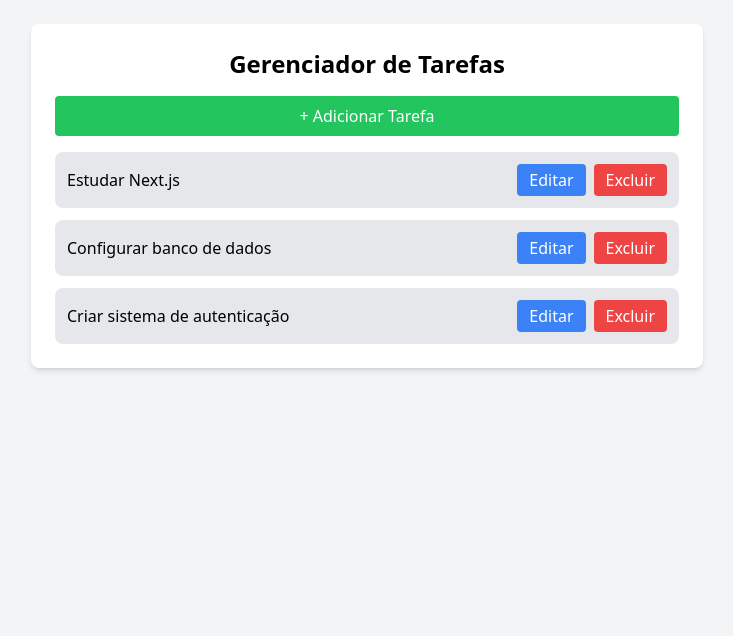
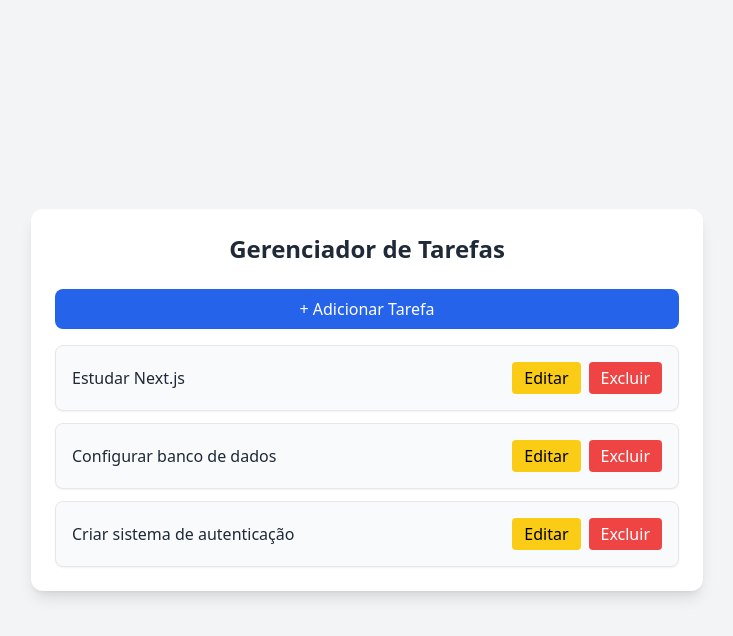
Before and after one commit to devdenisviana/gerenciador-tarefas, a Next.js app: page / in a window 1280 px wide. Shown: the top 636 px of the page, without its empty margins (273-1006 px from the left). Built offline with nearby package versions, Linux system fonts and the light colour scheme.

Commit message:
alteração da paleta de cores

```diff
--- a/src/app/globals.css
+++ b/src/app/globals.css
@@ -3,15 +3,12 @@
 @tailwind utilities;
 
 :root {
-  --background: #ffffff;
-  --foreground: #171717;
-}
-
-@media (prefers-color-scheme: dark) {
-  :root {
-    --background: #0a0a0a;
-    --foreground: #ededed;
-  }
+  --background: #f8fafc;
+  --foreground: #1e293b;
+  --card-bg: #ffffff;
+  --primary: #2563eb;
+  --danger: #ef4444;
+  --warning: #facc15;
 }
 
 body {
--- a/src/app/page.tsx
+++ b/src/app/page.tsx
@@ -2,35 +2,27 @@
 import { useState } from "react";
 
 export default function Home() {
-  // Estado da lista de tarefas
   const [tasks, setTasks] = useState([
     { id: 1, text: "Estudar Next.js" },
     { id: 2, text: "Configurar banco de dados" },
     { id: 3, text: "Criar sistema de autenticação" },
   ]);
 
-  // Estado do modal
   const [isModalOpen, setIsModalOpen] = useState(false);
-
-  // Estado do texto da nova tarefa
   const [newTask, setNewTask] = useState("");
 
-  // Função para adicionar uma nova tarefa
   const addTask = () => {
-    if (newTask.trim() === "") return; // Evita tarefas vazias
-
+    if (newTask.trim() === "") return;
     const newTaskObj = { id: tasks.length + 1, text: newTask };
     setTasks([...tasks, newTaskObj]);
-    setNewTask(""); // Limpa o campo de input
-    setIsModalOpen(false); // Fecha o modal
+    setNewTask("");
+    setIsModalOpen(false);
   };
 
-  // Função para excluir uma tarefa
   const deleteTask = (id: number) => {
     setTasks(tasks.filter((task) => task.id !== id));
   };
 
-  // Função para editar uma tarefa
   const editTask = (id: number) => {
     const newText = prompt("Edite a tarefa:");
     if (newText) {
@@ -39,30 +31,30 @@ export default function Home() {
   };
 
   return (
-    <main className="min-h-screen bg-gray-100 p-6">
-      <div className="max-w-2xl mx-auto bg-white shadow-md rounded-lg p-6">
-        <h1 className="text-2xl font-bold text-center mb-4">Gerenciador de Tarefas</h1>
+    <main className="min-h-screen bg-gray-100 p-6 flex items-center justify-center">
+      <div className="max-w-2xl w-full bg-white shadow-lg rounded-xl p-6">
+        <h1 className="text-2xl font-bold text-center text-gray-800 mb-6">Gerenciador de Tarefas</h1>
 
-        {/* Botão para abrir o modal */}
+        {/* Botão de Adicionar Tarefa */}
         <button
           onClick={() => setIsModalOpen(true)}
-          className="w-full bg-green-500 text-white py-2 rounded mb-4 hover:bg-green-600 transition"
+          className="w-full bg-blue-600 text-white py-2 rounded-lg hover:bg-blue-700 transition mb-4"
         >
           + Adicionar Tarefa
         </button>
 
-        {/* Lista de tarefas */}
+        {/* Lista de Tarefas */}
         <ul className="space-y-3">
           {tasks.map((task) => (
             <li
               key={task.id}
-              className="p-3 bg-gray-200 rounded-lg flex justify-between items-center"
+              className="p-4 bg-gray-50 border rounded-lg flex justify-between items-center shadow-sm"
             >
-              <span>{task.text}</span>
+              <span className="text-gray-800">{task.text}</span>
               <div className="space-x-2">
                 <button
                   onClick={() => editTask(task.id)}
-                  className="bg-blue-500 text-white px-3 py-1 rounded hover:bg-blue-600"
+                  className="bg-yellow-400 text-black px-3 py-1 rounded hover:bg-yellow-500"
                 >
                   Editar
                 </button>
@@ -82,7 +74,7 @@ export default function Home() {
       {isModalOpen && (
         <div className="fixed inset-0 flex items-center justify-center bg-black bg-opacity-50">
           <div className="bg-white p-6 rounded-lg shadow-lg w-96">
-            <h2 className="text-xl font-bold mb-4">Nova Tarefa</h2>
+            <h2 className="text-xl font-bold mb-4 text-gray-800">Nova Tarefa</h2>
             <input
               type="text"
               value={newTask}
@@ -93,13 +85,13 @@ export default function Home() {
             <div className="flex justify-end space-x-2">
               <button
                 onClick={() => setIsModalOpen(false)}
-                className="px-4 py-2 bg-gray-400 rounded hover:bg-gray-500"
+                className="px-4 py-2 bg-gray-400 text-black rounded hover:bg-gray-500"
               >
                 Cancelar
               </button>
               <button
                 onClick={addTask}
-                className="px-4 py-2 bg-green-500 text-white rounded hover:bg-green-600"
+                className="px-4 py-2 bg-blue-600 text-white rounded hover:bg-blue-700"
               >
                 Adicionar
               </button>
```
